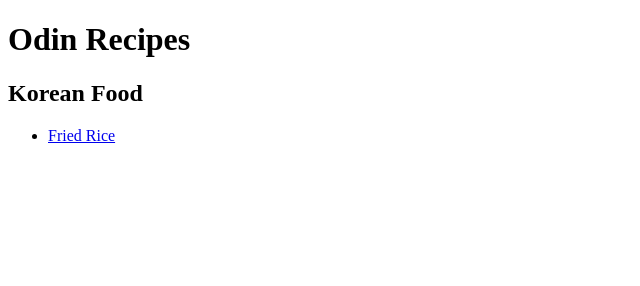
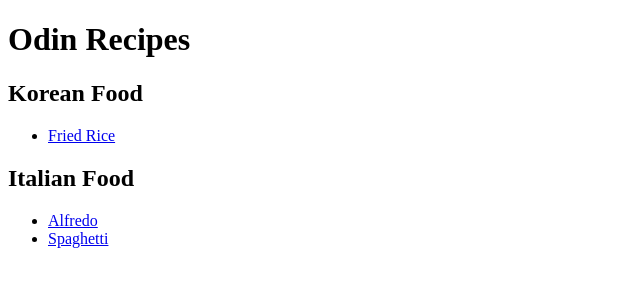
Before and after one commit to michaelhc1/odin-recipes, a plain HTML site: page index.html in a window 1280 px wide. Shown: the whole page, without its empty margins (0-640 px from the left). Drawn offline with Linux system fonts and the light colour scheme.

Commit message:
Edit index.html, alfredo.html and spaghetti.html

```diff
--- a/index.html
+++ b/index.html
@@ -11,5 +11,11 @@
     <ul>
         <li><a href="recipes/fried_rice.html">Fried Rice</a></li>
     </ul>
+
+    <h2>Italian Food</h2>
+    <ul>
+        <li><a href="recipes/alfredo.html">Alfredo</a></li>
+        <li><a href="recipes/spaghetti.html">Spaghetti</a></li>
+    </ul>
 </body>
 </html>
```
Also changed, not shown: recipes/alfredo.html (+1 -1 lines), recipes/spaghetti.html (+1 -1 lines).
